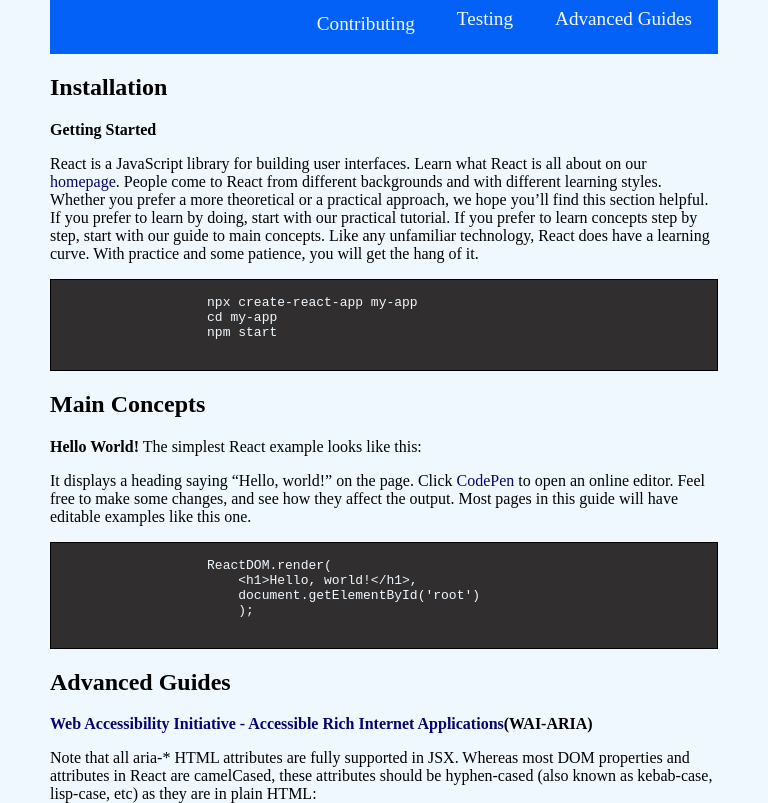
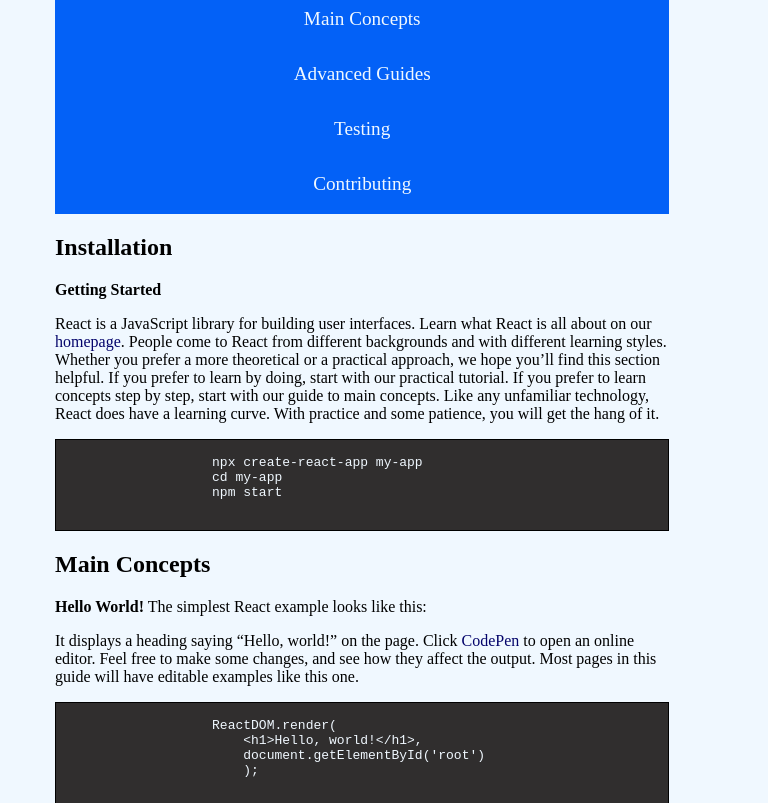
Before and after one commit to NamugumyaSandra/WIT_5_Andela, a plain HTML site: page index.html in a window 768 px wide. Shown: the part 121-924 px from the top of the page. Drawn offline with Linux system fonts and the light colour scheme.

Commit message:
Make the page responsive

```diff
--- a/css/style.css
+++ b/css/style.css
@@ -3,6 +3,7 @@
     background-color: aliceblue;
     margin: auto;
     padding: 50px 50px;
+    width:100%;
 }
 
 #navbar{
@@ -11,13 +12,9 @@
     overflow: hidden;
 }
 
-/* #navbar h1{ */
-    /* font-size: 2em; */
-/* } */
-
 #navbar ul {
     list-style-type: none;
-    margin: 0;
+    margin: 0px;
     padding: 0px 5px 5px 30px;
   }
 
@@ -65,3 +62,29 @@
 a:active{
     color:rgb(60, 0, 255);
 }
+/* For tablets and phones*/
+@media only screen and (max-width: 768px){
+    body{
+        width:90%;
+        margin: 5px;
+    }
+    #navbar a{
+        float:none;
+    }
+    pre{
+        position: relative;
+    }
+
+}
+/* For Desktops and Laptops */
+@media only screen and (min-width: 768px){
+    body{
+        width:80%;
+    }
+    #navbar ul{
+        padding:0px;
+    }
+    pre{
+        position: relative;
+    }
+}
```
